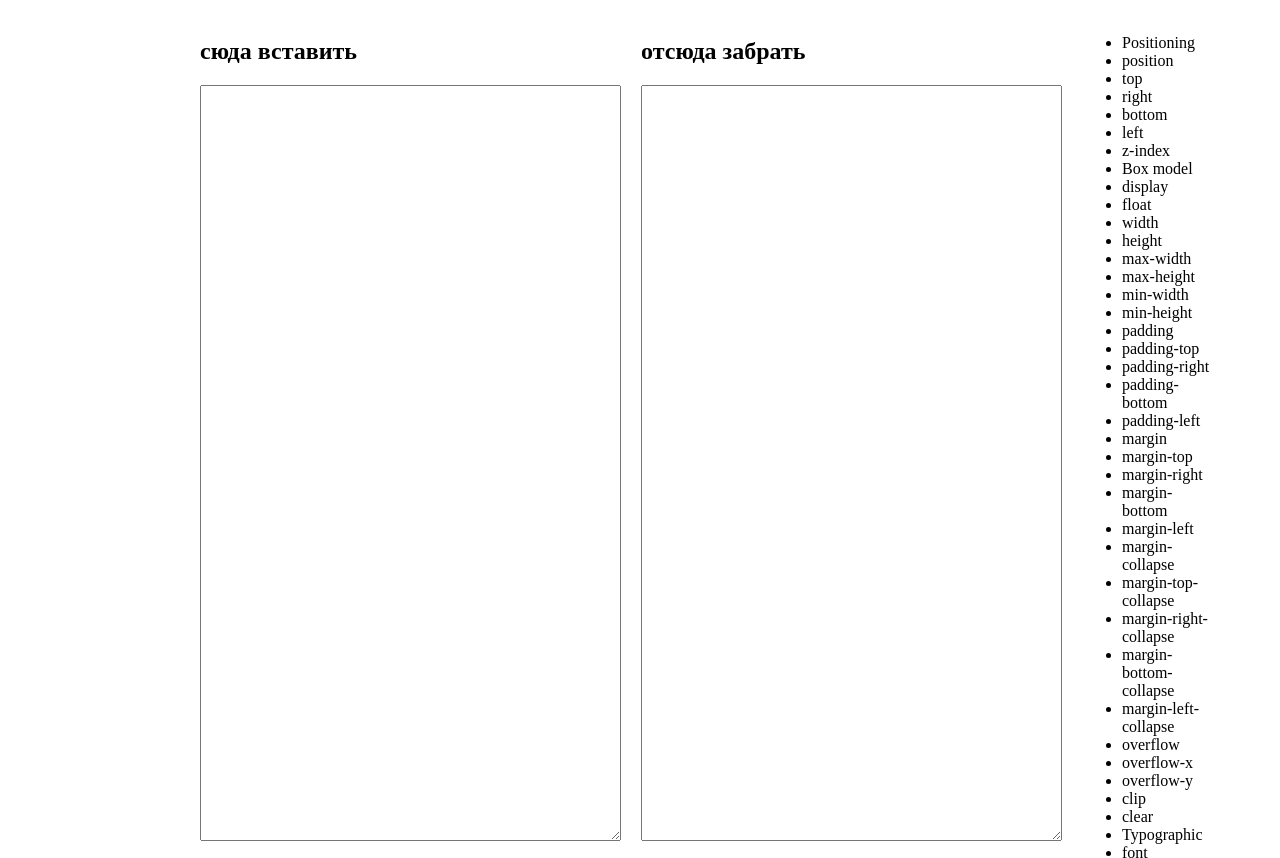
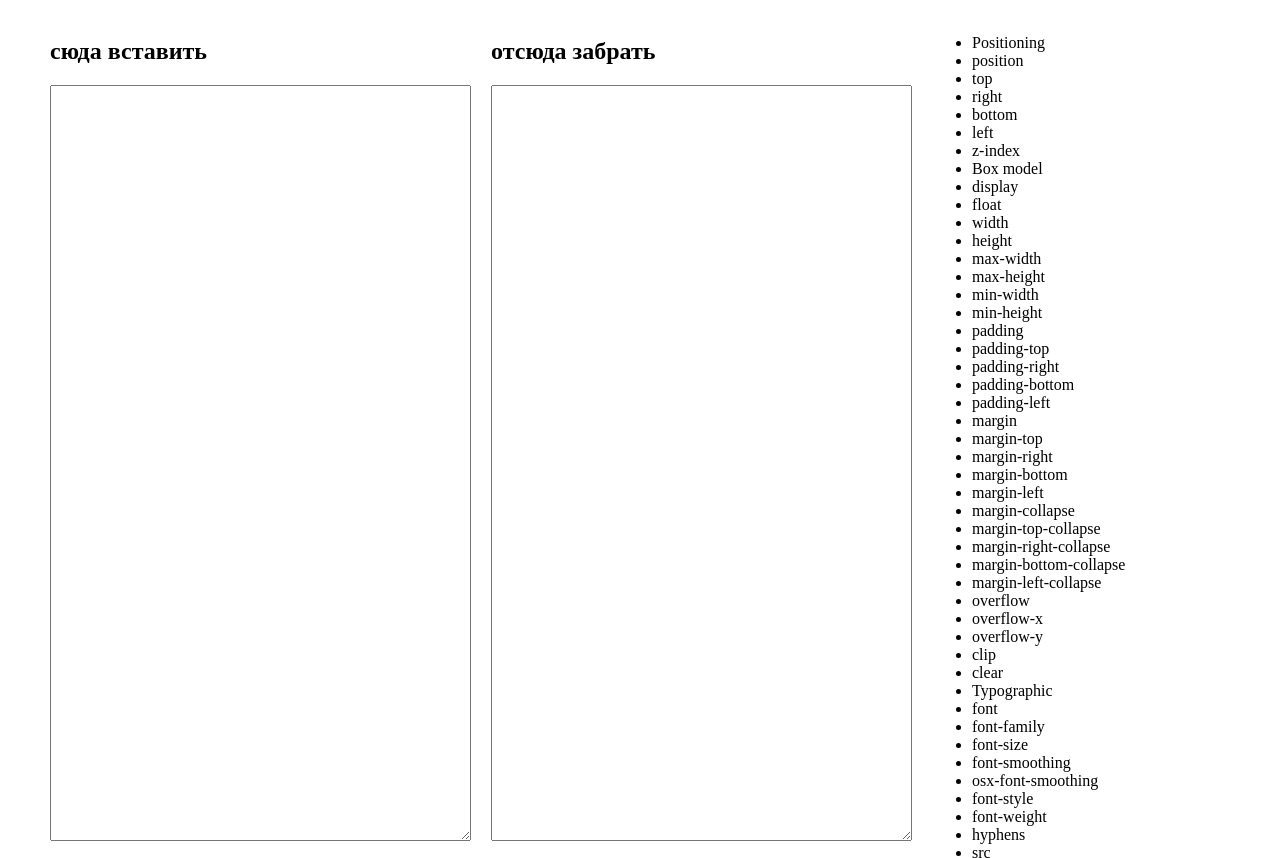
Before and after one commit to bad4iz/order-declaration, a website with bundled scripts: page index.html in a window 1280 px wide. Shown: the top 858 px of the page. Built offline with nearby package versions, Linux system fonts and the light colour scheme.

Commit message:
Update script.css

```diff
--- a/script.css
+++ b/script.css
@@ -1,6 +1,6 @@
 .row {
     display: flex;
-    width: 900px;
+    width: 1200px;
     margin: auto;
 }
 .col {
```
